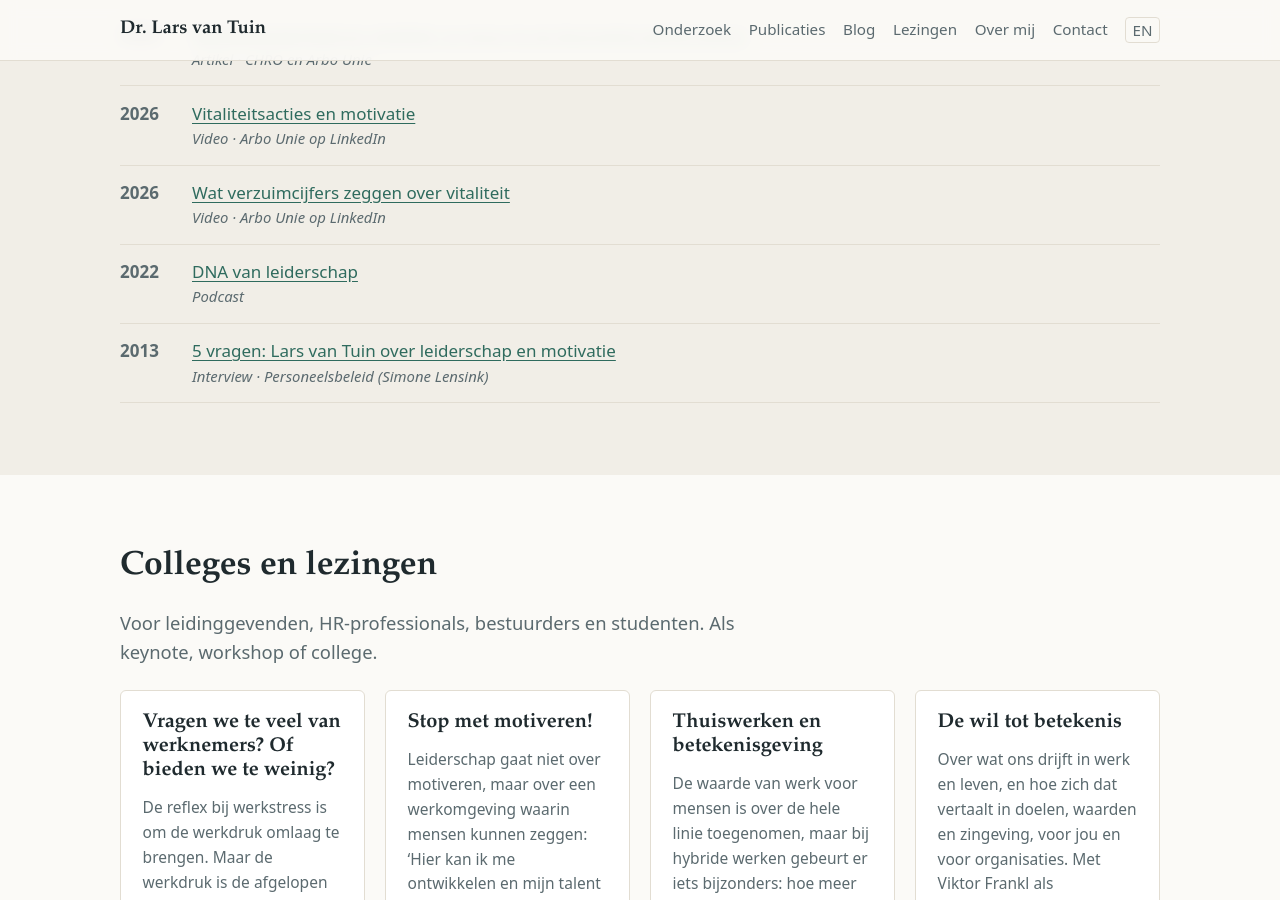
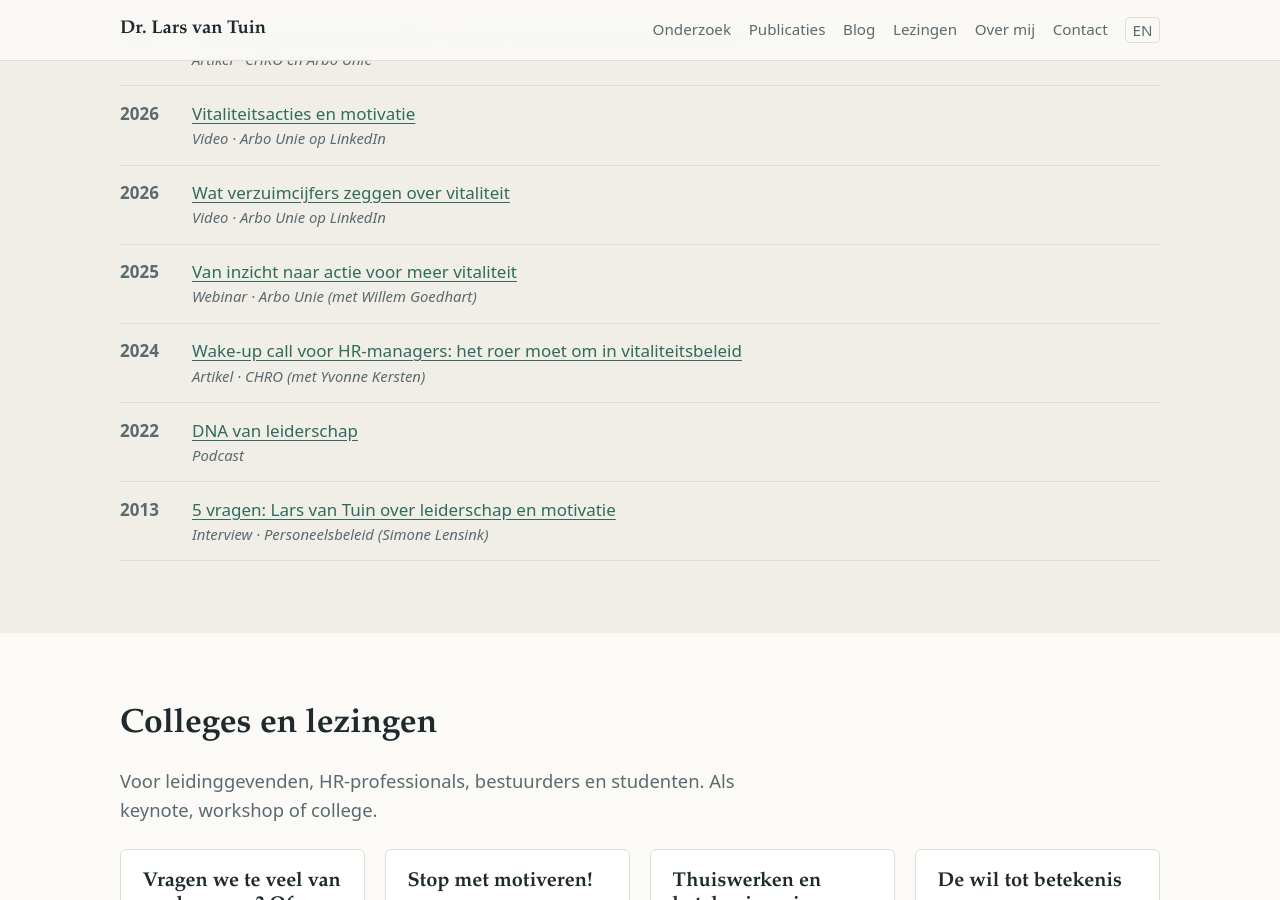
Before and after one commit to larsvantuin/website, a Jekyll site: the page built from index.html, in a window 1280 px wide and 900 px high, scrolled down 3814 px. Built offline with Jekyll 4.4.1, drawn with Linux system fonts in a browser that asks for light colours.

Commit message:
Media: webinar Arbo Unie 2025 en CHRO-artikel 2024
Co-Authored-By: Claude Opus 5.5 <noreply@anthropic.com>
Claude-Session: https://claude.ai/code/session_01JLiW56dra78zm9y6Qetye6

```diff
--- a/_data/media.yml
+++ b/_data/media.yml
@@ -19,6 +19,16 @@
   bron: "Arbo Unie op LinkedIn"
   titel: "Wat verzuimcijfers zeggen over vitaliteit"
   link: "https://nl.linkedin.com/posts/arbo-unie_vitaliteit-pmo-duurzameinzetbaarheid-activity-7432476055526961152-GxdL"
+- jaar: 2025
+  soort: "Webinar"
+  bron: "Arbo Unie (met Willem Goedhart)"
+  titel: "Van inzicht naar actie voor meer vitaliteit"
+  link: "https://www.arbounie.nl/kennisbank/gezondheid-bevorderen/webinar-van-inzicht-naar-actie-voor-meer-vitaliteit"
+- jaar: 2024
+  soort: "Artikel"
+  bron: "CHRO (met Yvonne Kersten)"
+  titel: "Wake-up call voor HR-managers: het roer moet om in vitaliteitsbeleid"
+  link: "https://chro.nl/artikel/wake-up-call-voor-hr-managers-het-roer-moet-om-in-vitaliteitsbeleid/"
 - jaar: 2022
   soort: "Podcast"
   bron: ""
```
